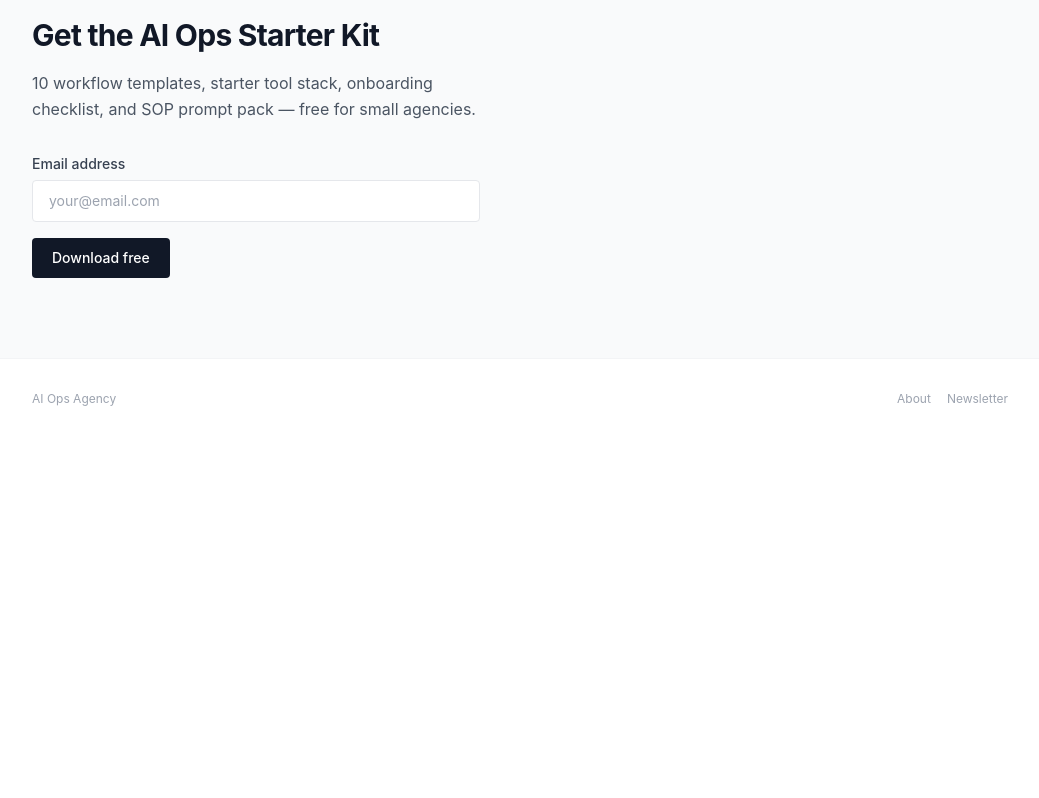
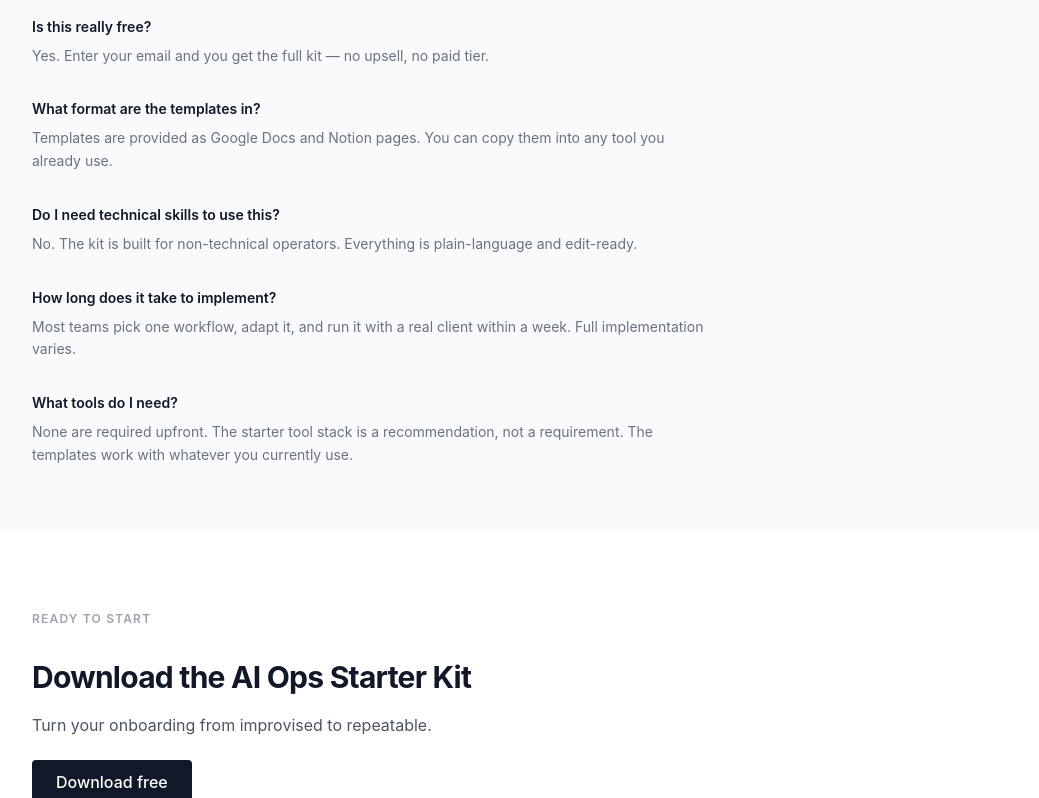
Before and after one commit to veramey/my-website, a Next.js app: page /templates/client-onboarding-ai-checklist in a window 1280 px wide. Shown: the part 3120-3918 px from the top of the page, without its empty margins (120-1159 px from the left). Before the commit the page ends 3559 px from the top, so only its background shows below. Built offline with nearby package versions, Linux system fonts and the light colour scheme; no server answers.

Commit message:
feat: implement issue #178 (#181)
Implemented by AI Teammate via Claude Code.
Closes #178

Co-authored-by: AI Teammate <agent.ai.native@gmail.com>

```diff
--- a/src/pages/templates/client-onboarding-ai-checklist.tsx
+++ b/src/pages/templates/client-onboarding-ai-checklist.tsx
@@ -207,6 +207,37 @@ export default function ClientOnboardingAiChecklist() {
           </div>
         </section>
 
+        {/* Block 8 — FAQ */}
+        <section className="border-t border-gray-100 bg-gray-50">
+          <div className="max-w-5xl mx-auto px-6 py-16">
+            <h2 className="text-xs font-semibold text-gray-400 uppercase tracking-widest mb-8">Frequently asked</h2>
+            <div className="flex flex-col gap-8 max-w-2xl">
+              {faqs.map((faq) => (
+                <div key={faq.q}>
+                  <p className="text-sm font-semibold text-gray-900">{faq.q}</p>
+                  <p className="mt-2 text-sm text-gray-500 leading-relaxed">{faq.a}</p>
+                </div>
+              ))}
+            </div>
+          </div>
+        </section>
+
+        {/* Block 9 — Final CTA */}
+        <section className="max-w-5xl mx-auto px-6 py-20">
+          <div className="max-w-2xl">
+            <p className="text-xs font-semibold text-gray-400 uppercase tracking-widest mb-8">Ready to start</p>
+            <h2 className="text-3xl font-bold text-gray-900 leading-tight tracking-tight">
+              Download the AI Ops Starter Kit
+            </h2>
+            <p className="mt-4 text-base text-gray-600 leading-relaxed">
+              Turn your onboarding from improvised to repeatable.
+            </p>
+            <div className="mt-8">
+              <a href="#download-form" className="px-6 py-3 bg-gray-900 text-white text-base font-medium rounded hover:bg-gray-700 transition-colors">Download free</a>
+            </div>
+          </div>
+        </section>
+
         {/* Section 7 — Download CTA */}
         <section id="download-form" className="border-t border-gray-100 bg-gray-50">
           <div className="max-w-5xl mx-auto px-6 py-20">
```
Also changed, not shown: 1 other file (tests, documents, lock files or other folders).
